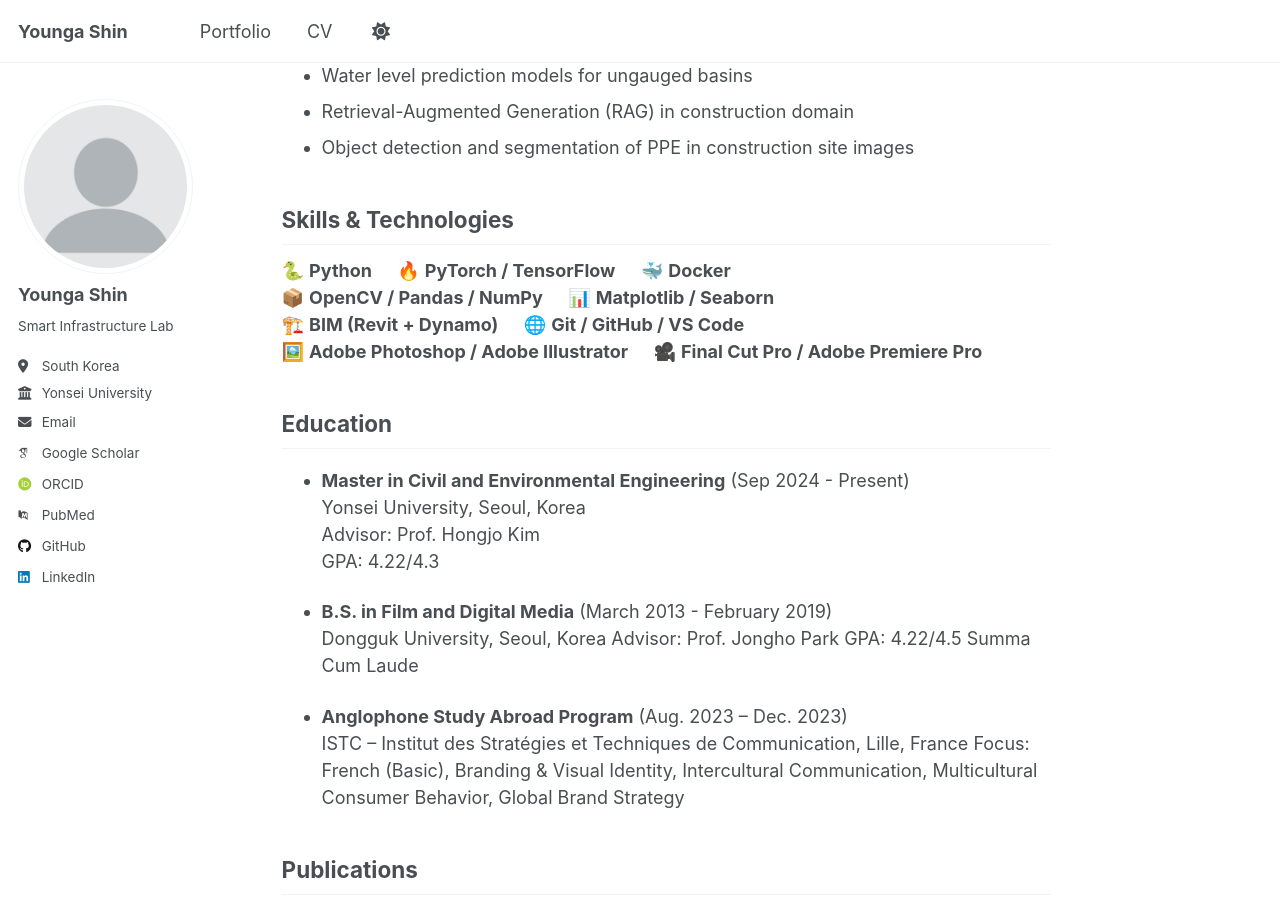
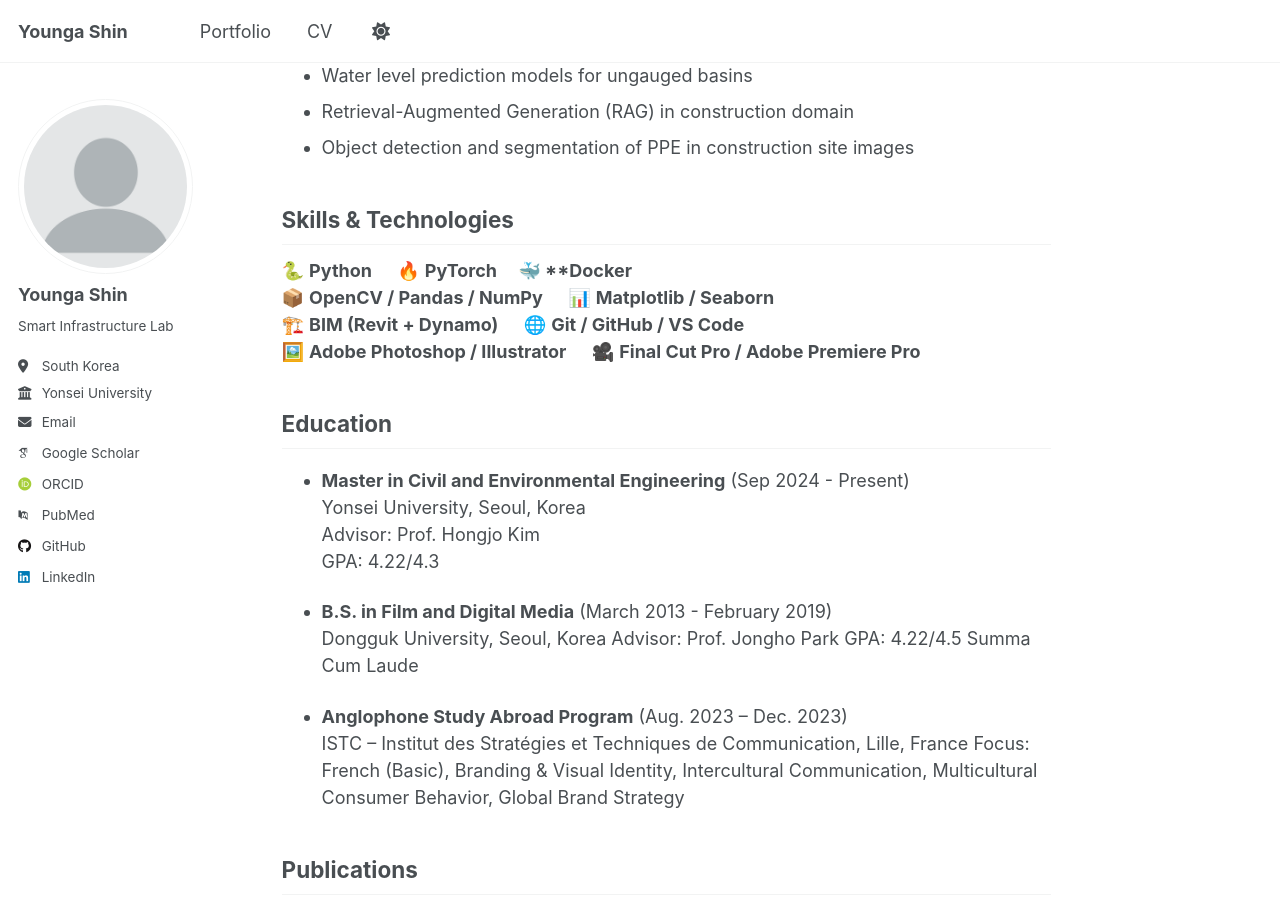
Before and after one commit to shinyounga/shinyounga.github.io, a Jekyll site: the page built from _pages/about.md, in a window 1280 px wide and 900 px high, scrolled down 315 px. Built offline with Jekyll 4.4.1, drawn with Linux system fonts in a browser that asks for light colours; some web fonts are replaced; some of the changed text lies outside the part shown.

Commit message:
Update about.md

```diff
--- a/_pages/about.md
+++ b/_pages/about.md
@@ -19,10 +19,10 @@ I am a Master student in the Smart Infrastructure Laboratory at Yonsei Universit
 
 ## Skills & Technologies
 
-🐍 **Python** &nbsp;&nbsp;&nbsp; 🔥 **PyTorch / TensorFlow** &nbsp;&nbsp;&nbsp; 🐳 **Docker**
+🐍 **Python** &nbsp;&nbsp;&nbsp; 🔥 **PyTorch &nbsp;&nbsp;&nbsp; 🐳 **Docker**
 📦 **OpenCV / Pandas / NumPy** &nbsp;&nbsp;&nbsp; 📊 **Matplotlib / Seaborn**
 🏗️ **BIM (Revit + Dynamo)** &nbsp;&nbsp;&nbsp; 🌐 **Git / GitHub / VS Code**
-🖼️ **Adobe Photoshop / Adobe Illustrator** &nbsp;&nbsp;&nbsp; 🎥 **Final Cut Pro / Adobe Premiere Pro**
+🖼️ **Adobe Photoshop /  Illustrator** &nbsp;&nbsp;&nbsp; 🎥 **Final Cut Pro / Adobe Premiere Pro**
 
 
 ## Education
@@ -70,7 +70,7 @@ I am a Master student in the Smart Infrastructure Laboratory at Yonsei Universit
   Producing technical demonstration and promotional videos for AI model validation and stakeholder presentation
 
 
-## 🎥 Media Production Experience
+## Media Production Experience
 
 - **Videographing PD**, *SBS NEWS – SUBUSU NEWS (1.23M subscribers)*, Korea (Jul. 2021 – Feb. 2024)
   Planned and executed visual sequences for news features, managing camera, lighting, and sound in collaboration with editorial teams.
```
